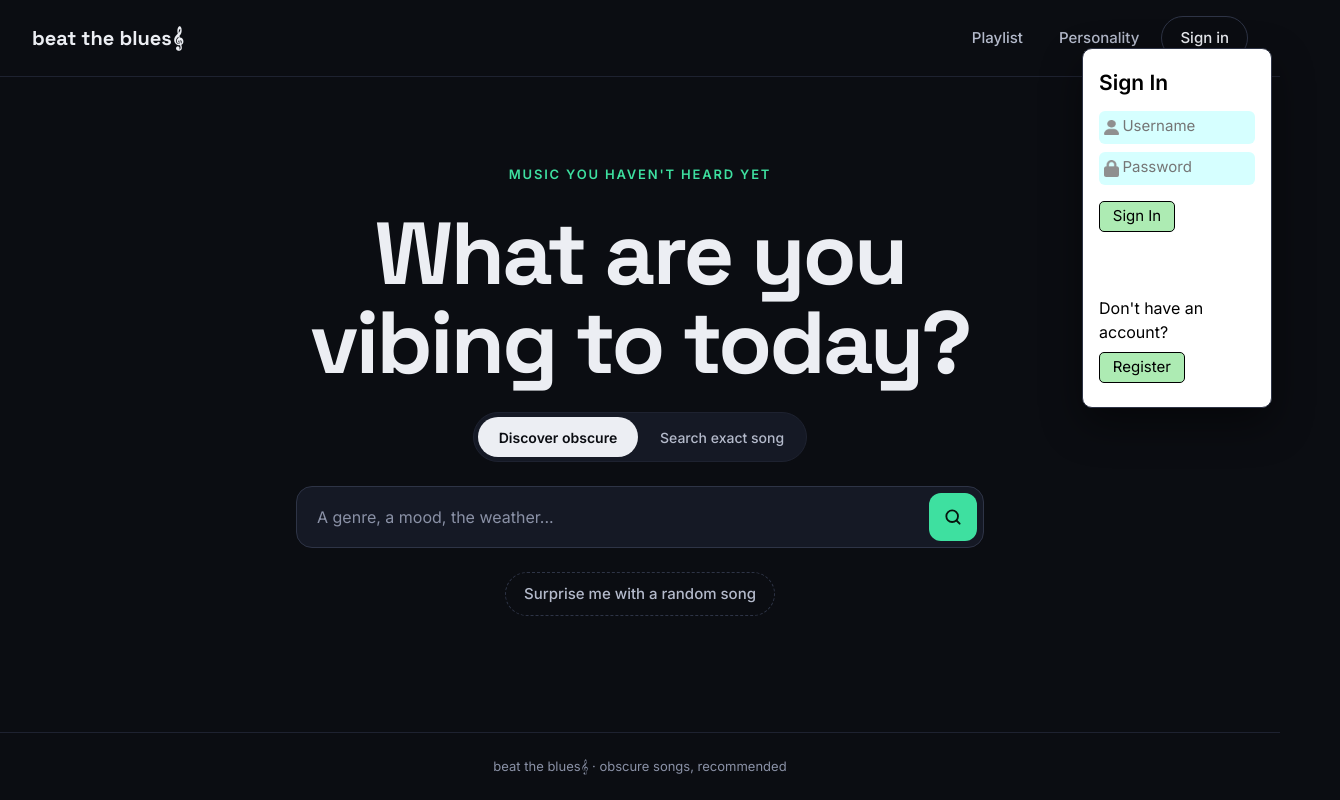
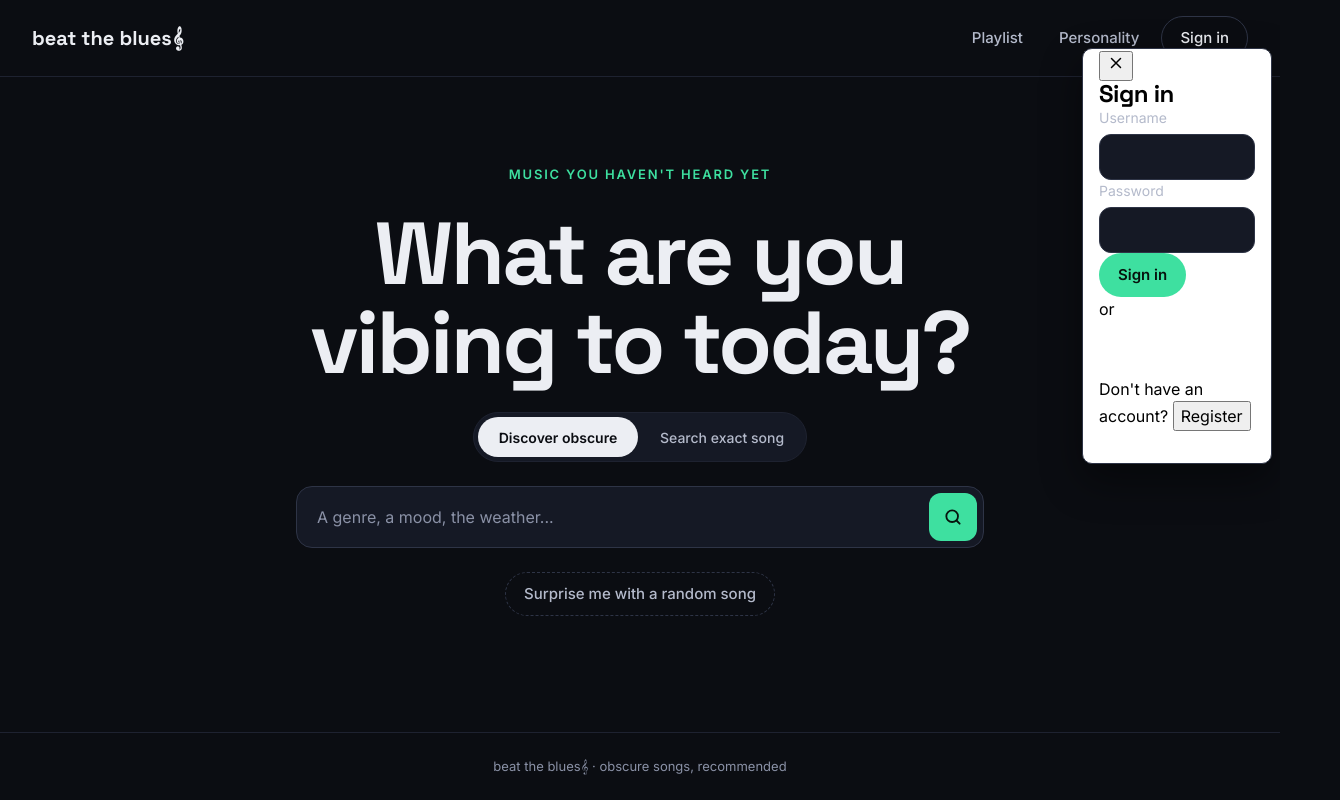
Before and after one commit to yc-zzz/beattheblues, a React (Create React App) app in the folder my-frontend/: page / in a window 1280 px wide. Both pictures are taken after a click on the button "Sign in". Shown: the whole page, 1340 px wide, since content can reach past the window. Built offline with nearby package versions, Linux system fonts and the light colour scheme; no server answers.

Commit message:
feat(frontend): restyle sign-in popup with labelled fields

```diff
--- a/my-frontend/src/components/signinform.tsx
+++ b/my-frontend/src/components/signinform.tsx
@@ -2,9 +2,6 @@ import React, {useState} from 'react';
 import {API_URL} from '../config';
 import './signinform.css';
 import {GoogleLogin} from '@react-oauth/google';
-import profilepng from '../pics/person.png'
-import emailpng from '../pics/email.png'
-import passpng from '../pics/password.png'
 
 export default function SigninForm({when_closed, when_logged_in}: {when_closed: () => void; when_logged_in: (username: string) => void}) {
   const [username, set_user] = useState('');
@@ -20,7 +17,7 @@ export default function SigninForm({when_closed, when_logged_in}: {when_closed:
   const login_handle = async(e:React.FormEvent)=>{
     e.preventDefault(); //apparently a good habit, used to stop refreshes when form submits
     try {
-      const response = await fetch(`${API_URL}/login`, {//might take up to 50 seconds for render to respond cuz of free web service
+      const response = await fetch(`${API_URL}/login`, {//might take a few seconds if the backend is waking up
         method: 'POST',
         headers: {'Content-Type': 'application/json'},
         body: JSON.stringify({username, password}),
@@ -60,8 +57,8 @@ export default function SigninForm({when_closed, when_logged_in}: {when_closed:
   let popup_form;
   if (register_toggle) { //simple switch mechanism for the form, clicking sign in sets it to false, vice versa for register
     popup_form = (
-      <div>
-        <form onSubmit={(e) => {
+      <>
+        <form className='auth-form' onSubmit={(e) => {
           e.preventDefault();
           const email_regex = /^[\w.-]+@([\w-]+\.)+[\w-]{2,}$/; //did all this just to realise browser already default check for email format lol
           if(!email_regex.test(email_reg)){
@@ -75,43 +72,51 @@ export default function SigninForm({when_closed, when_logged_in}: {when_closed:
           reg_handle(e);
         }}
         >
-          <h5>Register</h5>
-          <div className='input'>
-            <img src={profilepng} alt=""/>
-            <input type="text" placeholder="Username" value={username_reg} onChange={(e) => set_username_reg(e.target.value)} />
+          <h2 className='auth-title'>Create an account</h2>
+          {/* htmlFor + id link each label to its box: tapping the label focuses the box */}
+          <div className='field'>
+            <label htmlFor='reg-username'>Username</label>
+            <input id='reg-username' type="text" autoComplete='username' value={username_reg} onChange={(e) => set_username_reg(e.target.value)} />
           </div>
-          <div className='input'>
-            <img src={emailpng} alt=""/>
-            <input type="email" placeholder="Email" value={email_reg} onChange={(e) => set_email_reg(e.target.value)} />
+          <div className='field'>
+            <label htmlFor='reg-email'>Email</label>
+            <input id='reg-email' type="email" autoComplete='email' value={email_reg} onChange={(e) => set_email_reg(e.target.value)} />
           </div>
-          <div className='input'>
-            <img src={passpng} alt=""/>
-            <input type="password" placeholder="Password" value={pass_reg} onChange={(e) => set_pass_reg(e.target.value)} />
+          <div className='field'>
+            <label htmlFor='reg-password'>Password</label>
+            <input id='reg-password' type="password" autoComplete='new-password' value={pass_reg} onChange={(e) => set_pass_reg(e.target.value)} />
           </div>
-          <button className='login-button' type="submit">Sign Up</button>
-          {message_reg && <p>{message_reg}</p>}
+          <button className='btn btn-primary' type="submit">Sign up</button>
+          {message_reg && <p className='auth-message'>{message_reg}</p>}
         </form>
-        <p>Already have an account? <button className='login-button' onClick={() => set_register_toggle(false)}>Sign In</button></p>
-      </div>
+        <p className='auth-switch'>
+          Already have an account?{' '}
+          <button type='button' className='text-button' onClick={() => set_register_toggle(false)}>Sign in</button>
+        </p>
+      </>
     );
   }
   else {
     popup_form = (
-      <div>
-        <form onSubmit={login_handle}>
-          <h5>Sign In</h5>
-          <div className='input'>
-            <img src={profilepng} alt=""/>
-            <input type="text" placeholder="Username" value={username} onChange={(e) => set_user(e.target.value)} />
+      <>
+        <form className='auth-form' onSubmit={login_handle}>
+          <h2 className='auth-title'>Sign in</h2>
+          <div className='field'>
+            <label htmlFor='login-username'>Username</label>
+            <input id='login-username' type="text" autoComplete='username' value={username} onChange={(e) => set_user(e.target.value)} />
           </div>
-          <div className='input'>
-            <img src={passpng} alt=""/>
-            <input type="password" placeholder="Password" value={password} onChange={(e) => set_pass(e.target.value)} />
+          <div className='field'>
+            <label htmlFor='login-password'>Password</label>
+            <input id='login-password' type="password" autoComplete='current-password' value={password} onChange={(e) => set_pass(e.target.value)} />
           </div>
-          <button className='login-button' type="submit">Sign In</button>
-          {message && <p>{message}</p>}
+          <button className='btn btn-primary' type="submit">Sign in</button>
+          {message && <p className='auth-message'>{message}</p>}
         </form>
+        <div className='auth-divider'><span>or</span></div>
+        <div className='auth-google'>
           <GoogleLogin
+          theme='filled_black'
+          shape='pill'
           onSuccess={(response) => {
             fetch(`${API_URL}/auth/google`,{
               method:'POST',
@@ -129,10 +134,21 @@ export default function SigninForm({when_closed, when_logged_in}: {when_closed:
           }}
           onError={() => console.error('Login failed')}
           />
-        <p className='this-is-just-for-this-one-margin'>Don't have an account? <button className='login-button' onClick={() => set_register_toggle(true)}>Register</button></p>
+        </div>
+        <p className='auth-switch'>
+          Don't have an account?{' '}
+          <button type='button' className='text-button' onClick={() => set_register_toggle(true)}>Register</button>
+        </p>
+      </>
+    );
+  }
+
+  return (
+    <div className="dropdown-menu">
+      <button type='button' className='auth-close' aria-label='Close' onClick={when_closed}>
+        <svg width="18" height="18" viewBox="0 0 24 24" fill="none" stroke="currentColor" strokeWidth="2" strokeLinecap="round" aria-hidden="true"><path d="M6 6l12 12M18 6L6 18"></path></svg>
+      </button>
+      {popup_form}
     </div>
   );
 }
-
-  return <div className="dropdown-menu">{popup_form}</div>;
-}
```
Lines whose indentation alone changed are shown as unchanged.
